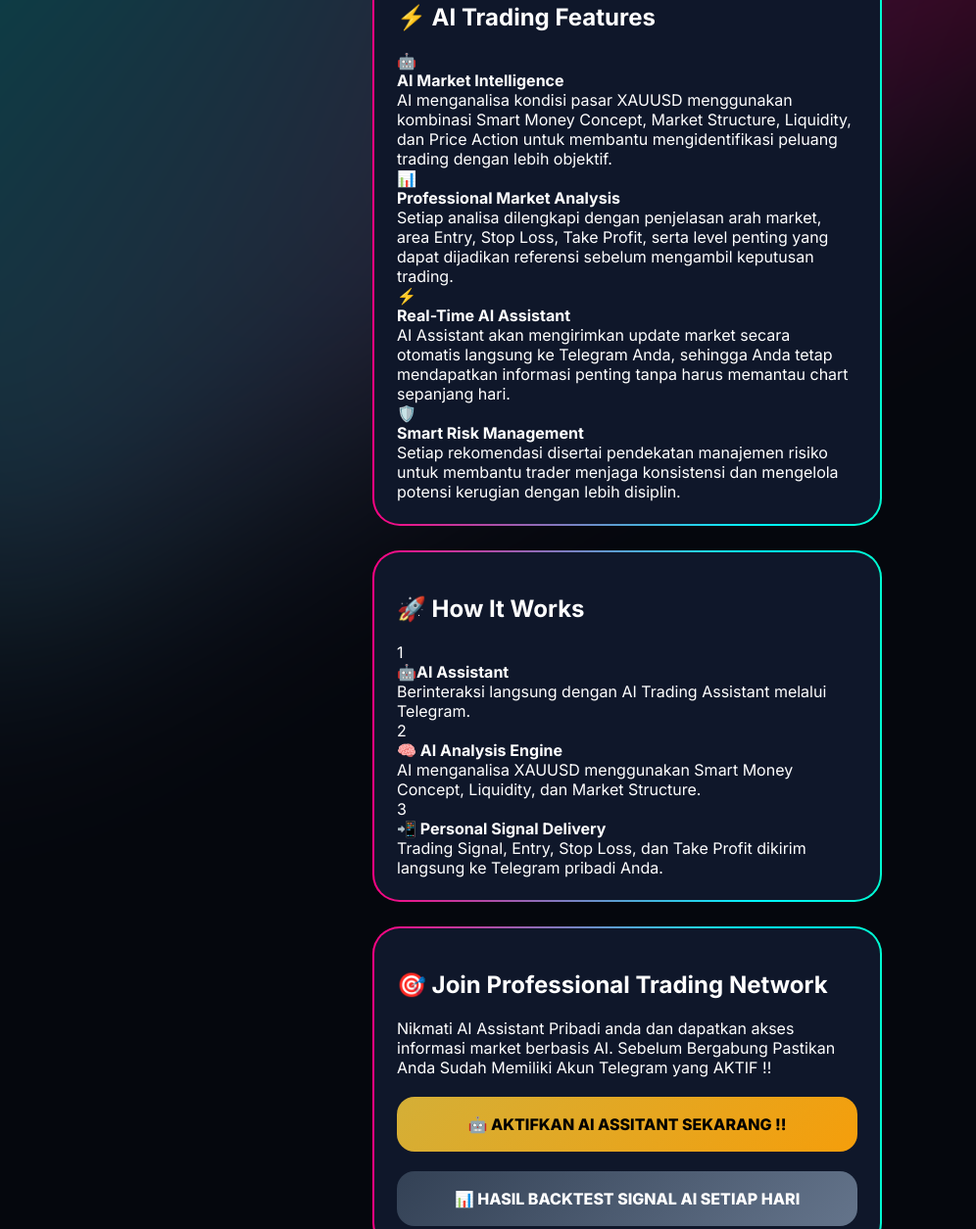
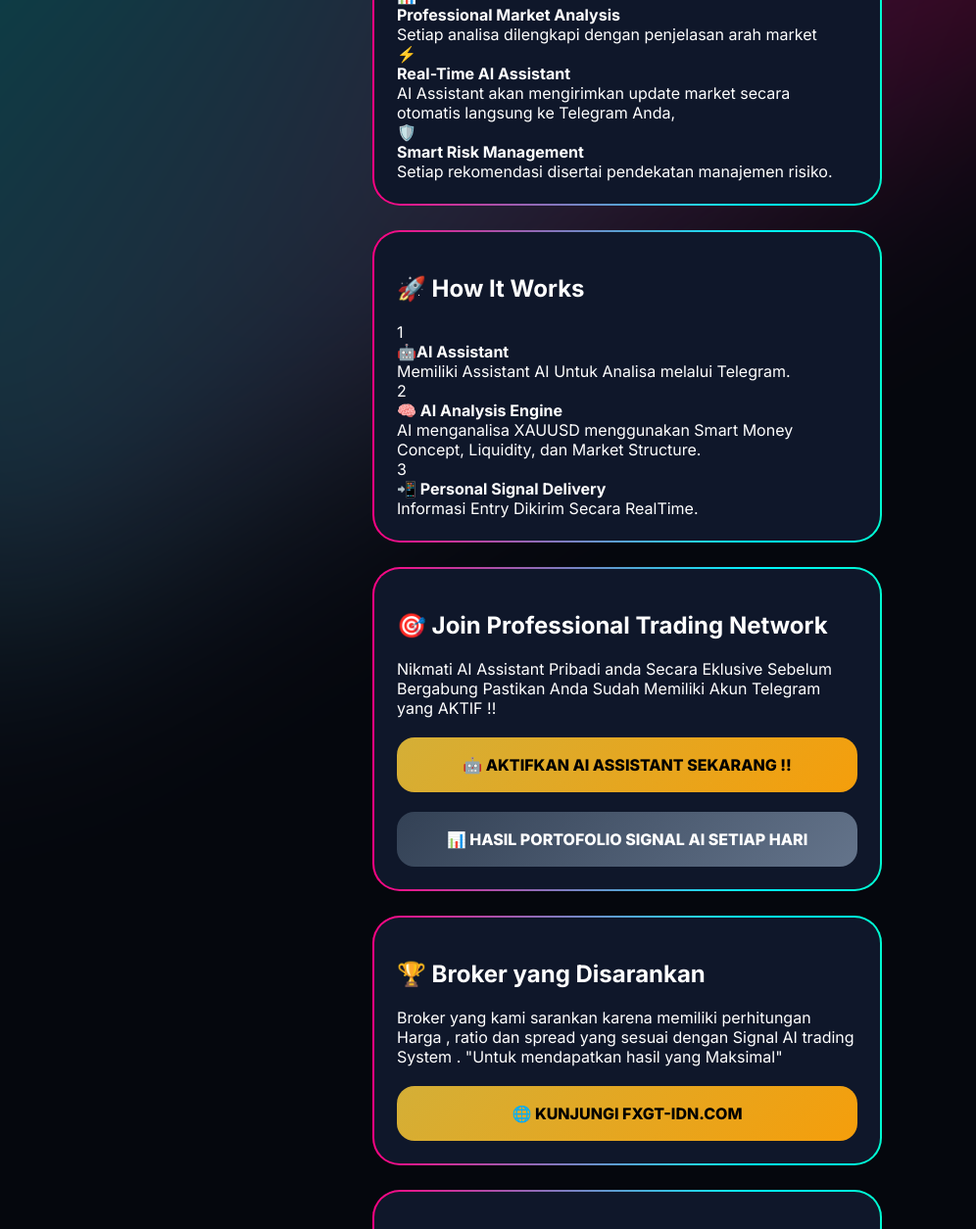
Before and after one commit to oneperc3ntfx-dotcom/signal-premium, a website: page public/index.html in a window 1280 px wide. Shown: the part 1038-2293 px from the top of the page at 98% size, without its empty margins (0-996 px from the left). Drawn offline with Linux system fonts and the light colour scheme.

Commit message:
Update index.html

```diff
--- a/public/index.html
+++ b/public/index.html
@@ -532,7 +532,7 @@ AI POWERED MARKET ANALYTICS
 
 <h1>
 
-Professional AI System For
+Professional AI Assitant For
 
 <span class="gold">
 
@@ -547,8 +547,6 @@ XAUUSD
 <p class="subtitle">
 
 XAU AI Assistant membantu Anda membaca peluang pergerakan XAUUSD
-menggunakan teknologi AI, Smart Money Concept, Market Structure,
-dan Liquidity Analysis langsung melalui Telegram.
 
 </p>
 
@@ -569,13 +567,7 @@ dan Liquidity Analysis langsung melalui Telegram.
 
 <p class="text">
 
-XAU AI Assistant adalah platform Artificial Intelligence yang dirancang khusus untuk mendukung trader
-Gold (XAUUSD) melalui analisa pasar berbasis data dan teknologi AI.
-
-Seluruh analisa diproses menggunakan pendekatan Smart Money Concept, Market Structure, Liquidity,
-dan Price Action sehingga trader dapat memperoleh referensi trading yang lebih terstruktur.
-
-Tujuan kami bukan sekadar memberikan sinyal, tetapi menghadirkan AI Trading Assistant yang membantu
+    Tujuan kami bukan sekadar memberikan sinyal, tetapi menghadirkan AI Trading Assistant yang membantu
 trader memahami alasan di balik setiap peluang market sehingga keputusan trading dapat dilakukan dengan
 lebih percaya diri dan disiplin.
 
@@ -637,7 +629,6 @@ lebih percaya diri dan disiplin.
 <b>AI Market Intelligence</b><br>
 
 AI menganalisa kondisi pasar XAUUSD menggunakan kombinasi Smart Money Concept,
-Market Structure, Liquidity, dan Price Action untuk membantu mengidentifikasi peluang trading dengan lebih objektif.
 
 </div>
 
@@ -655,8 +646,7 @@ Market Structure, Liquidity, dan Price Action untuk membantu mengidentifikasi pe
 
 <b>Professional Market Analysis</b><br>
 
-Setiap analisa dilengkapi dengan penjelasan arah market, area Entry, Stop Loss, Take Profit,
-serta level penting yang dapat dijadikan referensi sebelum mengambil keputusan trading.
+Setiap analisa dilengkapi dengan penjelasan arah market
 
 </div>
 
@@ -676,7 +666,6 @@ serta level penting yang dapat dijadikan referensi sebelum mengambil keputusan t
 <b>Real-Time AI Assistant</b><br>
 
 AI Assistant akan mengirimkan update market secara otomatis langsung ke Telegram Anda,
-sehingga Anda tetap mendapatkan informasi penting tanpa harus memantau chart sepanjang hari.
 
 </div>
 
@@ -695,8 +684,7 @@ sehingga Anda tetap mendapatkan informasi penting tanpa harus memantau chart sep
 
 <b>Smart Risk Management</b><br>
 
-Setiap rekomendasi disertai pendekatan manajemen risiko untuk membantu
-trader menjaga konsistensi dan mengelola potensi kerugian dengan lebih disiplin.
+Setiap rekomendasi disertai pendekatan manajemen risiko.
 
 </div>
 
@@ -731,7 +719,7 @@ trader menjaga konsistensi dan mengelola potensi kerugian dengan lebih disiplin.
 
 <b>🤖AI Assistant</b><br>
 
-Berinteraksi langsung dengan AI Trading Assistant melalui Telegram.
+Memiliki Assistant AI Untuk Analisa melalui Telegram.
 
 </div>
 
@@ -767,7 +755,7 @@ AI menganalisa XAUUSD menggunakan Smart Money Concept, Liquidity, dan Market Str
 
 <b>📲 Personal Signal Delivery</b><br>
 
-Trading Signal, Entry, Stop Loss, dan Take Profit dikirim langsung ke Telegram pribadi Anda.
+Informasi Entry Dikirim Secara RealTime.
 
 </div>
 
@@ -799,9 +787,9 @@ Trading Signal, Entry, Stop Loss, dan Take Profit dikirim langsung ke Telegram p
 <p class="text">
 
 Nikmati AI Assistant Pribadi anda
-dan dapatkan akses informasi market
-berbasis AI.
-  Sebelum Bergabung Pastikan Anda Sudah Memiliki Akun Telegram yang AKTIF !!
+Secara Eklusive
+
+Sebelum Bergabung Pastikan Anda Sudah Memiliki Akun Telegram yang AKTIF !!
 
 </p>
 
@@ -813,7 +801,7 @@ berbasis AI.
    target="_blank"
    onclick="gtag('event','telegram_join_click');">
 
-🤖 AKTIFKAN AI ASSITANT SEKARANG !!
+🤖 AKTIFKAN AI ASSISTANT SEKARANG !!
 
 </a>
 
@@ -825,7 +813,7 @@ berbasis AI.
    onclick="gtag('event','backtest_click');"
    style="background:linear-gradient(135deg,#334155,#64748b); color:white;">
 
-   📊 HASIL BACKTEST SIGNAL AI SETIAP HARI
+   📊 HASIL PORTOFOLIO SIGNAL AI SETIAP HARI
 
 </a>
 
```
